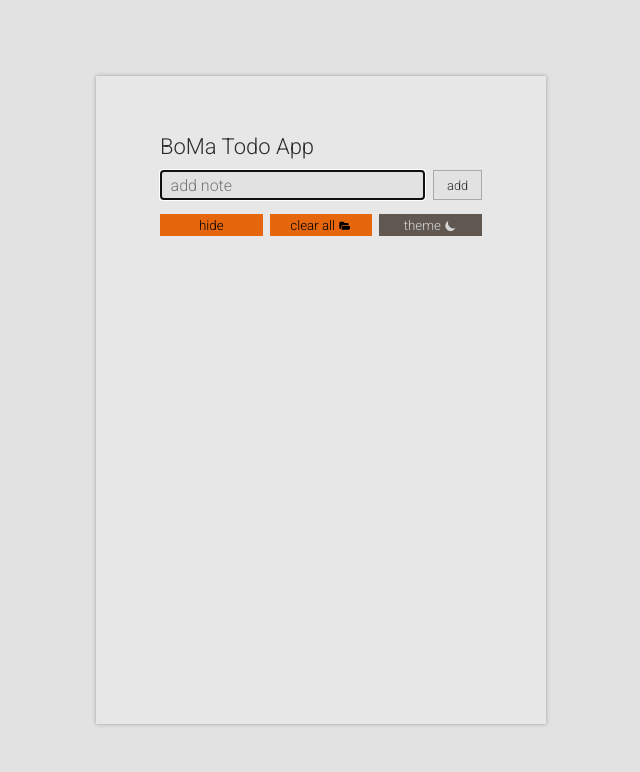
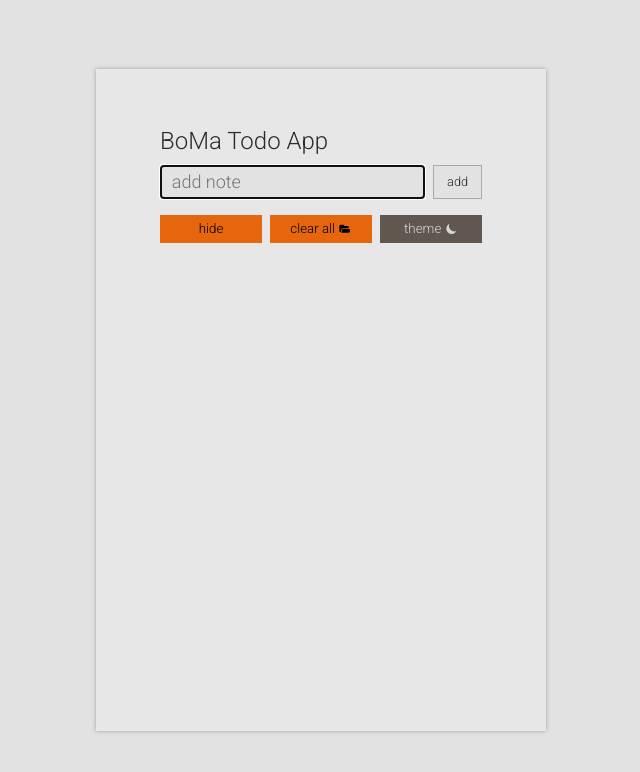
Before and after one commit to booi-dev/todo-redux-app, a React (Vite) app: page / in a window 1280 px wide. Shown: the top 772 px of the page, without its empty margins (319-959 px from the left). Built offline with nearby package versions, Linux system fonts and the light colour scheme.

Commit message:
Fix todo expand them

```diff
--- a/src/App.css
+++ b/src/App.css
@@ -14,7 +14,7 @@
 
   /* Light theme */
   --lt-clr-1: #e2e2e2;
-  --lt-clr-2: #b7b6b6;
+  --lt-clr-2: #cbc8c8;
   --lt-font-clr-1: #2b2b2b;
 
   /* background*/
@@ -22,11 +22,11 @@
   --bg-clr-dark-1: #212121;
   --bg-clr-dark-2: #282828;
 
-  --font-xsmall: 12px;
-  --font-small: 14px;
-  --font-medium: 16px;
-  --font-large: 18px;
-  --font-xlarge: 22px;
+  --font-xsmall: 14px;
+  --font-small: 16px;
+  --font-medium: 18px;
+  --font-large: 20px;
+  --font-xlarge: 24px;
 
   --line-height: 20px;
 
--- a/src/components/SettingPanel.css
+++ b/src/components/SettingPanel.css
@@ -14,7 +14,7 @@
   justify-content: center;
   gap: 0.25em;
   padding-inline: 0.5em;
-  padding-block: 0.25em;
+  padding-block: 0.5em;
 
   font-family: inherit;
 
--- a/src/features/todo/TodoExpand.css
+++ b/src/features/todo/TodoExpand.css
@@ -20,7 +20,7 @@
 }
 
 .todo-view.light {
-  background-color: var(--lt-clr-1);
+  background-color: var(--lt-clr-2);
 }
 
 .task--view {
@@ -33,6 +33,7 @@
 
   line-height: var(--line-height);
   font-size: var(--font-medium);
+  font-family: inherit;
 
   color: inherit;
   border-radius: 5px;
@@ -88,7 +89,7 @@
 }
 
 .del-btn--view.light {
-  background-color: var(--lt-clr-2);
+  background-color: var(--lt-clr-1);
 }
 
 .del-btn--view:hover {
--- a/src/features/todo/TodoExpand.jsx
+++ b/src/features/todo/TodoExpand.jsx
@@ -11,7 +11,7 @@ function TodoView(props) {
     const { todo, toggleTodoView } = props;
 
     const { updateTodo } = useTodoControls();
-    const { theme } = useThemeControls;
+    const { theme } = useThemeControls();
 
     const [todoData, setTodoData] = useState({ ...todo });
 
--- a/src/features/todo/TodoItem.css
+++ b/src/features/todo/TodoItem.css
@@ -22,7 +22,7 @@
 }
 
 .todo.light:hover {
-  background: var(--clr-3);
+  background: var(--lt-clr-2);
 }
 
 .todo.vanishing-anim {
```
